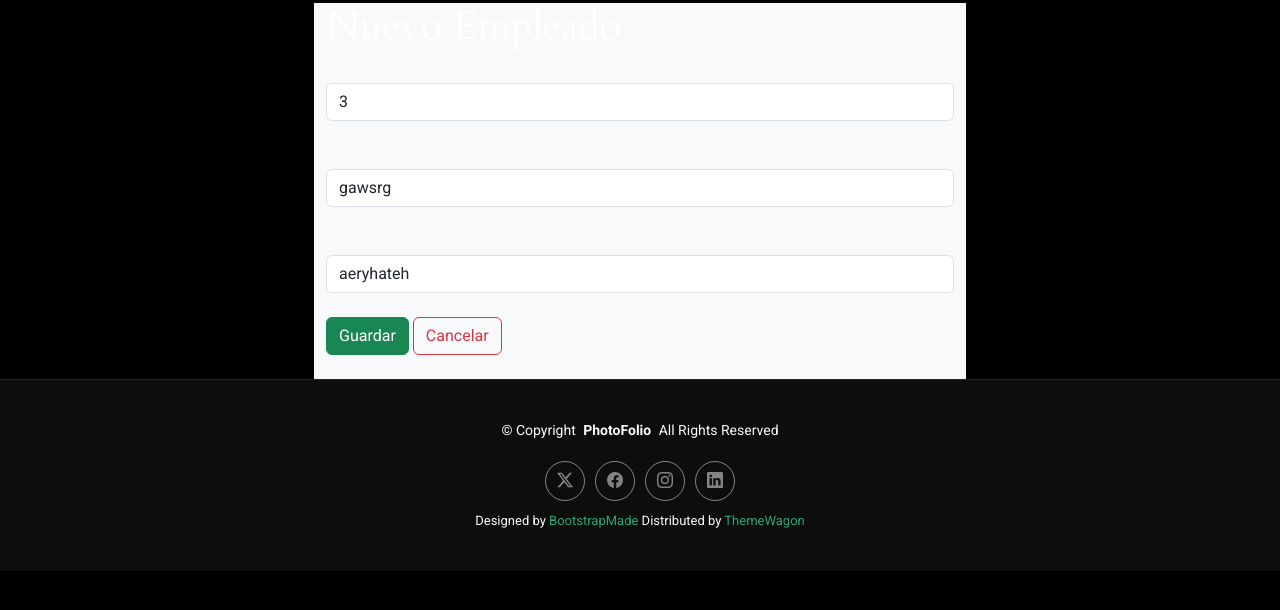
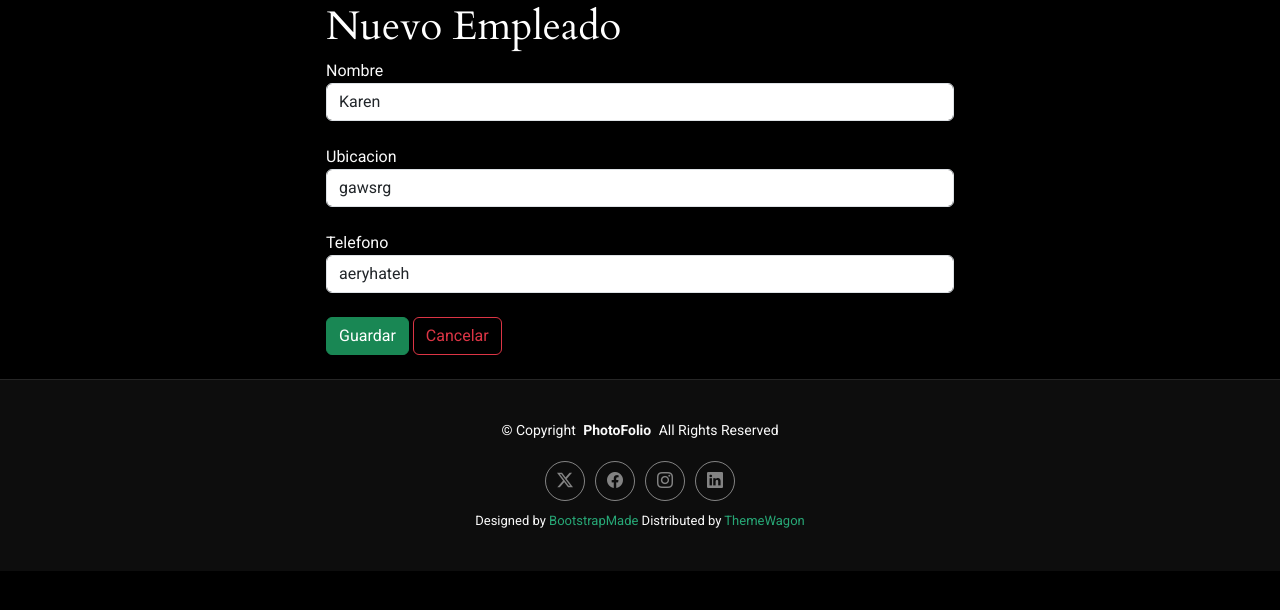
Before and after one commit to Karen0708-ak/laboratorio, a Django app: page /editarEmpleado/3 in a window 1280 px wide. Shown: the part 76-686 px from the top of the page. Run offline with Django 5.2, Linux system fonts and the light colour scheme; data comes from the database, SQL or seed files in the repository; both versions use the stored data as it was after the commit; some libraries are stand-ins or nearby versions.

Commit message:
Se realizo cambios en la plantilla

```diff
--- a/Aplicaciones/Empleado/templates/editarEmpleado.html
+++ b/Aplicaciones/Empleado/templates/editarEmpleado.html
@@ -3,13 +3,13 @@
 {% block body %}
 <div class="row">
     <div class="col-md-3"></div>
-    <div class="col-md-6 bg-light">
+    <div class="col-md-6 bg-black">
         <h1>Nuevo Empleado</h1>
         <form action="/procesarEdicionEmpleado" method="post">
             {% csrf_token %}
             <input type="hidden" name="id" value="{{empleadoEditar.id}}">
             <label for="nombre">Nombre</label><br>
-            <input class="form-control" type="text" name="nombre" id="nombre" value="{{empleadoEditar.id}}"><br>
+            <input class="form-control" type="text" name="nombre" id="nombre" value="{{empleadoEditar.nombre}}"><br>
 
             <label for="ubicacion">Ubicacion</label><br>
             <input class="form-control" type="text" name="ubicacion" id="ubicacion" value="{{empleadoEditar.ubicacion}}"><br>
--- a/laboratorio/urls.py
+++ b/laboratorio/urls.py
@@ -21,6 +21,7 @@ from django.views.generic import RedirectView
 from django.urls import reverse_lazy
 
 urlpatterns = [
+    path('', RedirectView.as_view(url=reverse_lazy('inicioem'), permanent=False)),
     path('admin/', admin.site.urls),
     path('',include('Aplicaciones.Empleado.urls')),
     path('',include('Aplicaciones.Vinedo.urls')),
```
Also changed, not shown: laboratorio.sqlite3.
